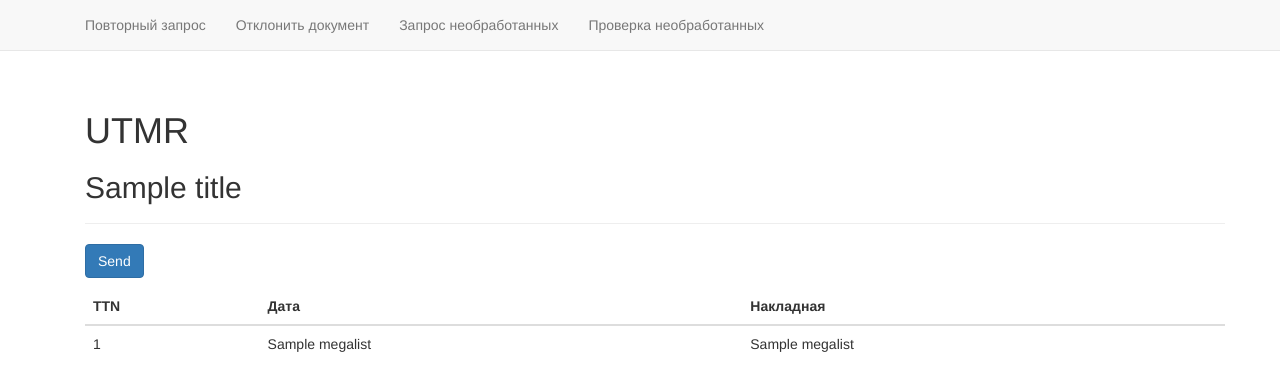
After one commit to lamak/utmr, a Flask app: template utmr/templates/status.html in a window 1280 px wide. The commit adds this page. Shown: the top 391 px of the page. Run offline with Flask 2, Linux system fonts and the light colour scheme; the template is opened without the code that fills it: most values are stand-ins (such as "Sample title", 1, 10 or a date in 2020); some libraries are stand-ins or nearby versions.

Commit message:
daily
cleaner + requester + status

```diff
--- a/utmr/templates/layout.html
+++ b/utmr/templates/layout.html
@@ -5,8 +5,23 @@
     <title>{{ title }}</title>
     <!-- <link rel=stylesheet type=text/css href="{{ url_for('static', filename='style.css') }}">-->
     <link rel=stylesheet type=text/css href="{{ url_for('static', filename='bootstrap.min.css') }}">
+    <link rel="icon" type="image/png" href="{{ url_for('static', filename='eagle.png') }}" />
 </head>
 <body>
+    <div class="navbar navbar-default navbar-static-top" role="navigation">
+      <div class="container">
+        <div class="navbar-collapse collapse">
+          <ul class="nav navbar-nav">
+              <li><a href="{{ url_for('ttn') }}">Повторный запрос</a></li>
+              <li><a href="{{ url_for('reject') }}">Отклонить документ</a></li>
+              <li><a href="{{ url_for('nattn') }}">Запрос необработанных</a></li>
+              <li><a href="{{ url_for('index') }}">Проверка необработанных</a></li>
+        </div><!--/.nav-collapse -->
+      </div>
+    </div>
+    <div class="container">
+
+
     <div class=container>
         <div class="page-header">
             <h1>UTMR</h1>
--- a/utmr/templates/nattn.html
+++ b/utmr/templates/nattn.html
@@ -1,7 +1,6 @@
 {% extends "layout.html" %}
 {% block body %}
 {% if error %}<p class=error><strong>Ошибка:</strong> {{ error }}{% endif %}
-<p class="lead">Запросить необработанные документы</p>
 <form action="" method="post" name="send" role="form">
 <div class="form-group">
     <label for="utmlist">Выберите УТМ торговый точки</label>
@@ -10,8 +9,7 @@
         <option value="{{ x[0] }}"{% if loop.first %} SELECTED{% endif %}>{{ x[3] }}</option>
     {% endfor %}
     </select>
-    <span class="help-block">Будет отправлен запрос необработанных накладных ЕГАИС<br>
-        Через 3-5 минут перейдите по <strong>ссылке в ответе</strong>, выберите <strong>Входящие</strong>, и откройте <strong>последний документ ReplyNATTN</strong></span>
+    <span class="help-block">Будет отправлен запрос необработанных накладных ЕГАИС. Проверить его можете через 3-5 минут <a href="{{ url_for('index') }}">здесь</a></span>
 </div>
 <button type="submit" class="btn btn-primary">Отправить запрос</button>
 </form>
--- a/utmr/templates/reject.html
+++ b/utmr/templates/reject.html
@@ -1,7 +1,6 @@
 {% extends "layout.html" %}
 {% block body %}
 {% if error %}<p class=error><strong>Error:</strong> {{ error }}{% endif %}
-<p class="lead">Отозвать или отклонить документ</p>
 <form action="" method="post" name="send" role="form">
     {{ form.hidden_tag() }}
     <div class="form-group">
--- /dev/null
+++ b/utmr/templates/status.html
@@ -0,0 +1,24 @@
+{% extends "layout.html" %}
+{% block body %}
+{% if error %}<p class=error><strong>Error:</strong> {{ error }}{% endif %}
+<form action="" method="post" name="send" role="form">
+    <p><input type="submit" value="Send" class="btn btn-primary"></p>
+</form>
+<table class="table table-hover">
+<thead>
+  <tr>
+    <th>TTN</th>
+    <th>Дата</th>
+    <th>Накладная</th>
+  </tr>
+</thead>
+<tbody>
+{% for x in megalist %}
+  <tr>
+    <td>{{ x[0] }}</td>
+    <td>{{ x[1] }}</td>
+    <td>{{ x[2] }}</td>
+  </tr>
+{% endfor %}
+</tbody></table>
+{% endblock %}
--- a/utmr/templates/ttn.html
+++ b/utmr/templates/ttn.html
@@ -1,7 +1,7 @@
 {% extends "layout.html" %}
 {% block body %}
 {% if error %}<p class=error><strong>Error:</strong> {{ error }}{% endif %}
-<p class="lead">Запросить TTN</p>
+
 <form action="" method="post" name="send" role="form">
     {{ form.hidden_tag() }}
     <div class="form-group">
--- a/utmr/utmr.py
+++ b/utmr/utmr.py
@@ -17,9 +17,7 @@ app = Flask(__name__)
 app.config.update(dict(
     SECRET_KEY='key',
     FLASK_DEBUG=True,
-    port=80
-
-))
+    port=80))
 
 utmlist = (
     ('1', '020000314999', 'http://cash-bk.severotorg.local:8080', 'Большой камень - Аллея Труда'),
@@ -59,8 +57,7 @@ utmlist = (
     ('35', '030000326784', 'http://hb61-srv01.severotorg.local:8080', 'Хабаровск - Шкотова'),
     ('36', '030000340126', 'http://ch64-srv01.severotorg.local:8080', 'Черниговка - Октябрьская'),
     ('37', '030000295973', 'http://ks59-srv01.severotorg.local:8080', 'Комсомольск'),
-    #   ('101', '000000000000', 'http://cash-bk.severotorg.local:8080', 'FSRAR error'),
-    #   ('102', '000000000000', 'http://000.severotorg.local', 'Host error')
+    #   ('101', '000000000000' 'http://cash-bk.severotorg.local:8080', 'FSRAR error'),   ('102', '000000000000', 'http://000.severotorg.local', 'Host error')
 )
 
 r_type = ('TTNHISTORYF2REG', 'ReplyNATTN')
@@ -71,8 +68,10 @@ logging.basicConfig(filename='log', level=logging.INFO, format='%(asctime)s %(le
 class FSForm(Form):
     ttn = StringField('ttn', validators=[DataRequired()])
 
+
 def last_date(date_string: str):
     return re.findall('\d{4}-\d{2}-\d{2}', date_string)[-1]
+
 
 def parse_utm(utm_url: str):
     g_utm = Grab(connect_timeout=100)
@@ -86,6 +85,7 @@ def parse_utm(utm_url: str):
     gost_date = last_date(gost_string)
 
     return fsrar, pki_date, gost_date
+
 
 def match_id(select_list: tuple) -> tuple:
     search = request.form[select_list]
@@ -114,6 +114,16 @@ def send_xml(url: str, files: str, log: str):
         flash('УТМ недоступен')
 
 
+def request_nattn(fsrar: str, url: str):
+    file = 'nattn.xml'
+    if request.method == 'POST':
+        # fsrar, link, name = match_id('utmlist')
+        make_xml(fsrar, fsrar, file)
+        files = {'xml_file': (file, open(os.path.join(xml_path, file), 'rb'), 'application/xml')}
+        url = str(url) + '/opt/in/QueryNATTN'
+        send_xml(url, files, '')
+
+
 def del_out(url: str):
     url_out = url + '/opt/out'
     response = requests.get(url_out)
@@ -135,19 +145,43 @@ def get_status(url_utm):
         print('not found')
 
 
-@app.route('/', methods=['GET', 'POST'])
-def index():
-    if request.method == 'POST':
-        for site in utmlist:
-            try:
-                del_out(site[2])
-                flash(site[2])
-            except:
-                flash(site[2] + 'not available')
-        return redirect('/')
-    return render_template('index.html',
-                           title='MAIN',
-                           )
+def delete_nattn(url):
+    response = requests.get(url)
+    tree = ET.fromstring(response.text)
+    for u in tree.findall('url'):
+        if any(ext in u.text for ext in r_type):
+            print(u.text)
+            requests.delete(u.text)
+
+
+def find_last_nattn(url: str) -> str:
+    reply = 'none'
+    url_out = url + '/opt/out'
+    response = requests.get(url_out)
+    tree = ET.fromstring(response.text)
+    for u in tree.findall('url'):
+        if 'ReplyNATTN' in u.text:
+            reply = u.text
+    return reply
+
+
+def parse_nattn(url: str):
+    ttn_list, date_list, doc_list, list = [], [], [], []
+    try:
+        response = requests.get(url)
+        tree = ET.fromstring(response.text)
+        for elem in tree.iter('{http://fsrar.ru/WEGAIS/ReplyNoAnswerTTN}WbRegID'):
+            ttn_list.append(elem.text)
+        for elem in tree.iter('{http://fsrar.ru/WEGAIS/ReplyNoAnswerTTN}ttnDate'):
+            date_list.append(elem.text)
+        for elem in tree.iter('{http://fsrar.ru/WEGAIS/ReplyNoAnswerTTN}ttnNumber'):
+            doc_list.append(elem.text)
+        for i, ttn in enumerate(ttn_list):
+            list.append([ttn_list[i], date_list[i], doc_list[i]])
+    except:
+        return (' ')
+
+    return list
 
 
 @app.route('/ttn', methods=['GET', 'POST'])
@@ -165,13 +199,9 @@ def ttn():
         logging.info(log)
         return redirect('/ttn')
     return render_template('ttn.html',
-                           title='Send TTN',
+                           title='Повторный запрос TTN',
                            form=form,
                            server_list=utmlist)
-
-
-@app.route('/status', methods=['GET', 'POST'])
-def status():
 
 
 @app.route('/nattn', methods=['GET', 'POST'])
@@ -190,10 +220,9 @@ def nattn():
         logging.info(log)
         return redirect('/nattn')
     return render_template('nattn.html',
-                           title='Request NATTN',
+                           title='Запросить необработанные TTN',
                            form=form,
-                           server_list=utmlist,
-                           )
+                           server_list=utmlist, )
 
 
 @app.route('/reject', methods=['GET', 'POST'])
@@ -219,6 +248,65 @@ def reject():
         logging.info(log)
         return redirect('/reject')
     return render_template('reject.html',
-                           title='Reject TTN',
+                           title='Отозвать или отклонить TTN',
                            form=form,
                            server_list=utmlist)
+
+
+@app.route('/index', methods=['GET', 'POST'])
+def index():
+    form = FSForm()
+    if request.method == 'POST':
+        fsrar, link, name = match_id('utmlist')
+        ttnlist = parse_nattn(find_last_nattn(link))
+        if ttnlist == ' ':
+            flash('Нет запроса необработанных документов')
+        elif ttnlist == []:
+            flash('Все документы обработаны')
+        else:
+            flash('Необработанные документы в списке результатов')
+        return render_template('index.html',
+                               title='Проверить необработанные TTN',
+                               form=form,
+                               server_list=utmlist,
+                               doc_list=ttnlist,
+                               tt=name)
+    return render_template('index.html',
+                           title='Проверить необработанные TTN',
+                           form=form,
+                           server_list=utmlist, )
+
+
+@app.route('/service', methods=['GET', 'POST'])
+def daily():
+    if request.method == 'POST':
+        for site in utmlist:
+            try:
+                del_out(site[2])
+                flash(site[2])
+                request_nattn(site[1],site[2])
+            except:
+                flash(site[2] + 'not available')
+        return redirect('/service')
+    return render_template('service.html',
+                           title='Очистка УТМ',
+                           )
+
+
+@app.route('/status', methods=['GET', 'POST'])
+def status():
+    if request.method == 'POST':
+        megalist = []
+        for site in utmlist:
+            #flash(parse_utm(site[2]))
+            megalist.append(parse_utm(site[2]))
+            # try:
+            #     flash(parse_utm(site[2]))
+            # except:
+            #     pass
+        return render_template('status.html',
+                               megalist=megalist
+                               )
+    return render_template('status.html',
+                           title='Статус УТМ',
+                           )
--- a/utmr/xml/nattn.xml
+++ b/utmr/xml/nattn.xml
@@ -1,13 +1,13 @@
 <ns0:Documents xmlns:ns0="http://fsrar.ru/WEGAIS/WB_DOC_SINGLE_01" xmlns:ns1="http://fsrar.ru/WEGAIS/QueryParameters" Version="1.0">
 <ns0:Owner>
-<ns0:FSRAR_ID>020000623568</ns0:FSRAR_ID>
+<ns0:FSRAR_ID>030000295973</ns0:FSRAR_ID>
 </ns0:Owner>
 <ns0:Document>
 <ns0:QueryNATTN>
 <ns1:Parameters>
 <ns1:Parameter>
 <ns1:Name>&#1050;&#1054;&#1044;</ns1:Name>
-<ns1:Value>020000623568</ns1:Value>
+<ns1:Value>030000295973</ns1:Value>
 </ns1:Parameter>
 </ns1:Parameters>
 </ns0:QueryNATTN>
```
Also changed, not shown: utmr/templates/index.html (+29 -4 lines), utmr/templates/service.html (added, +9 -0 lines), utmr/static/eagle.png (added).
